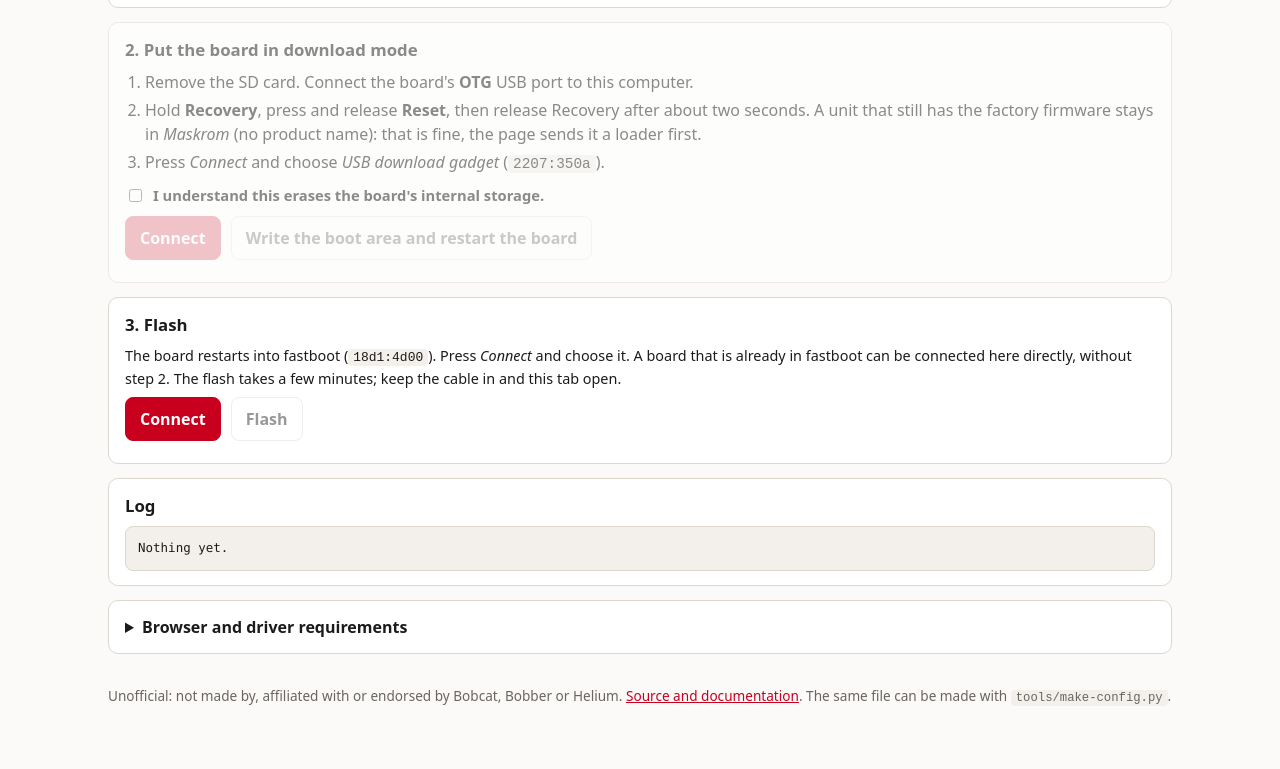
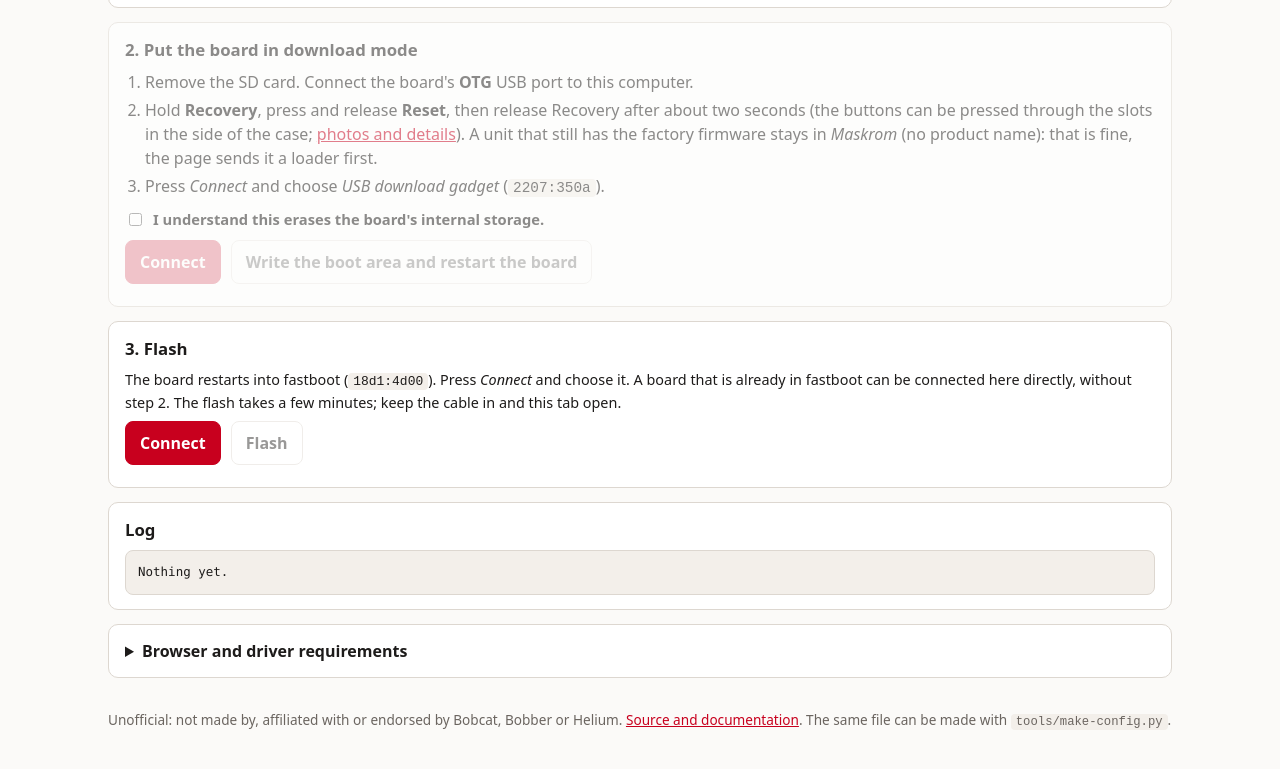
Before and after one commit to nmadd57/bobcat-reticulum-node, a plain HTML site: page site/index.html in a window 1280 px wide. Shown: the part 2713-3482 px from the top of the page. Drawn offline with Linux system fonts and the light colour scheme; no server answers.

Commit message:
Document putting the unit in recovery mode, with photos

```diff
--- a/site/index.html
+++ b/site/index.html
@@ -192,7 +192,7 @@ details summary{cursor:pointer;font-weight:600}
   <h2>2. Put the board in download mode</h2>
   <ol style="margin:0 0 8px;padding-left:20px">
     <li>Remove the SD card. Connect the board's <strong>OTG</strong> USB port to this computer.</li>
-    <li>Hold <strong>Recovery</strong>, press and release <strong>Reset</strong>, then release Recovery after about two seconds. A unit that still has the factory firmware stays in <em>Maskrom</em> (no product name): that is fine, the page sends it a loader first.</li>
+    <li>Hold <strong>Recovery</strong>, press and release <strong>Reset</strong>, then release Recovery after about two seconds (the buttons can be pressed through the slots in the side of the case; <a href="https://github.com/nmadd57/bobcat-reticulum-node/blob/main/docs/recovery-mode.md">photos and details</a>). A unit that still has the factory firmware stays in <em>Maskrom</em> (no product name): that is fine, the page sends it a loader first.</li>
     <li>Press <em>Connect</em> and choose <em>USB download gadget</em> (<code>2207:350a</code>).</li>
   </ol>
   <label class="check"><input type="checkbox" id="confirm"><span>I understand this erases the board's internal storage.</span></label>
```
Also changed, not shown: docs/images/recovery-board-buttons.jpg (added), docs/images/recovery-board-side.jpg (added), docs/images/recovery-case-slots.jpg (added), 4 other files.
